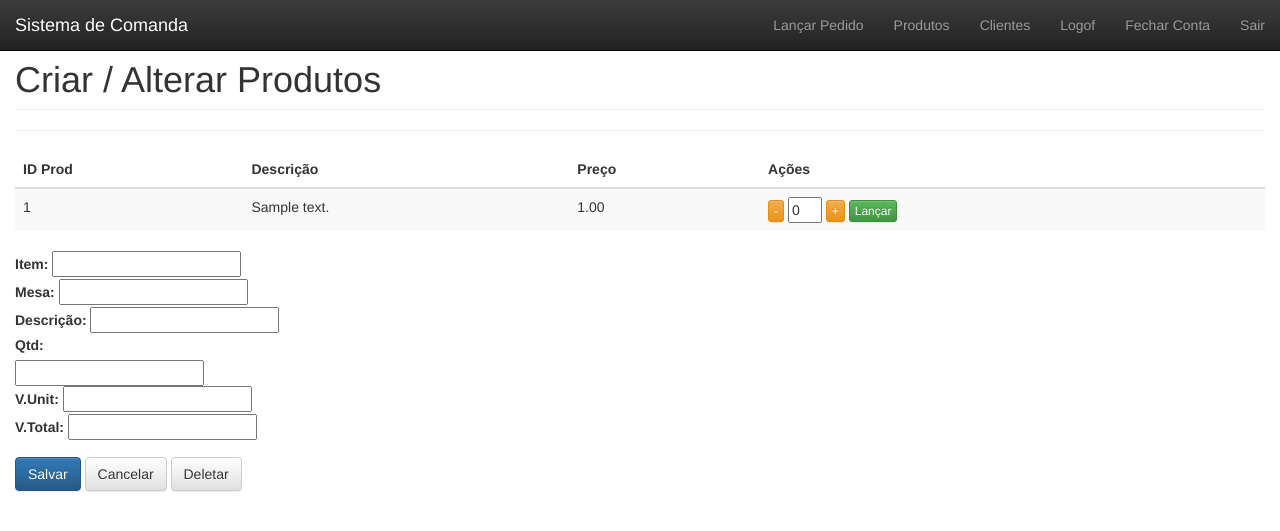
After one commit to projetogcsoftware/ProjetoN3, a Django app: page /vend/novo/ in a window 1280 px wide. The commit adds this page. Shown: the top 531 px of the page. Run offline with Django 3.2, Linux system fonts and the light colour scheme; tables that the repository leaves empty hold one stand-in row (values such as "Sample post"); some libraries are stand-ins or nearby versions.

Commit message:
concluindo pedido de venda

```diff
--- a/proj/usuarios/templates/usuario-form.html
+++ b/proj/usuarios/templates/usuario-form.html
@@ -56,7 +56,7 @@
                     <button type="submit" class="btn btn-primary">Salvar</button>
                     <a href="{% url 'lista_usuario' %}" class="btn btn-default">Cancelar</a>
                     {% if prod %}
-                        <a href="{% url 'deleta_usuario' prod.id %}" class="btn btn-default">Deletar</a>
+                        <a href="{% url 'deleta_usuario' prod.id" class="btn btn-default">Deletar</a>
                     {% endif %}
                 </div>
 
--- a/proj/usuarios/views.py
+++ b/proj/usuarios/views.py
@@ -4,7 +4,7 @@ from .forms import UsuarioForm
 
 def lista_usuario(request):
     usu =  Usuario.objects.all()
-    return render(request, 'pedido.html',{'usu': usu})
+    return render(request, 'usuario.html',{'usu': usu})
 
 
 
--- /dev/null
+++ b/proj/vendas/templates/pedido-form.html
@@ -0,0 +1,124 @@
+<!doctype html>
+<html lang="pt-br">
+<head>
+    <meta charset="UTF-8">
+    <meta name="viewport"
+          content="width=device-width, user-scalable=no, initial-scale=1.0, maximum-scale=1.0, minimum-scale=1.0">
+    <meta http-equiv="X-UA-Compatible" content="ie=edge">
+    <title>Informações - Prod</title>
+
+    <link href="//maxcdn.bootstrapcdn.com/bootstrap/3.2.0/css/bootstrap.min.css" rel="stylesheet">
+    <link href="//maxcdn.bootstrapcdn.com/bootstrap/3.2.0/css/bootstrap-theme.min.css" rel="stylesheet">
+
+</head>
+<body>
+
+
+    <script src="//maxcdn.bootstrapcdn.com/js/jquery.min.js"></script>
+    <script src="//maxcdn.bootstrapcdn.com/js/bootstrap.min.js"></script>
+
+    <nav class="navbar navbar-inverse navbar-fixed-top">
+        <div class="container-fluid">
+        <div class="navbar-header">
+            <button type="button" class="navbar-toggle collapsed" data-toggle="collapse" data-target="#navbar" aria-expanded="false" aria-controls="navbar">
+                <span class="sr-only">Toggle navigation</span>
+                <span class="icon-bar"></span>
+                <span class="icon-bar"></span>
+                <span class="icon-bar"></span>
+            </button>
+            <a class="navbar-brand" href="#">Sistema de Comanda</a>
+        </div>
+            <div id="navbar" class="navbar-collapse collapse">
+                <ul class="nav navbar-nav navbar-right">
+                    <li><a href="#">Lançar Pedido</a></li>
+                    <li><a href="{% url 'lista_produto' %}">Produtos</a></li>
+                    <li><a href="#">Clientes</a></li>
+                    <li><a href="#">Logof</a></li>
+                    <li><a href="#">Fechar Conta</a></li>
+                    <li><a href="#">Sair</a></li>
+                </ul>
+            </div>
+        </div>
+    </nav>
+    <br>
+    <div id="main" class="container-fluid">
+
+        <h1 class="page-header">Criar / Alterar Produtos</h1>
+
+        <form method="POST">
+
+            <hr />
+            <div id="actions" class="row">
+                <div class="col-md-12">
+
+                    <div id="list" class="row">
+
+                        <div class="table-responsive col-md-12">
+                            <table class="table table-striped" cellspacing="0" cellpadding="0">
+                                <thead>
+                                    <tr>
+                                        <th>ID Prod</th>
+                                        <th>Descrição</th>
+                                        <th>Preço</th>
+                                        <th class="actions">Ações</th>
+                                     </tr>
+                                </thead>
+                                <tbody>
+
+                                    {% for lista in prod %}
+
+                                        <tr>
+                                            <td> {{ lista.id }}</td>
+                                            <td> {{ lista.descricao }} </td>
+                                            <td> {{ lista.preco }} </td>
+                                            <td class="actions">
+                                                <input type="button" class="btn btn-warning btn-xs"  value=" - " onclick="menos( 'quantidade1' )">
+                                                <input type="text" name="quantidade" id="quantidade1" value="0" size="1" readonly="readonly" />
+                                                <input type= "button" class="btn btn-warning btn-xs"  value=" + " onclick="mais( 'quantidade1' )">
+
+                                                <a class="btn btn-success btn-xs" href="">Lançar</a>
+                                            </td>
+                                        </tr>
+                                    {% endfor %}
+                                </tbody>
+
+                            </table>
+
+                        </div>
+
+                    </div> <!-- /#list -->
+
+                    <div class="form-group">
+
+                        {% csrf_token %}
+                        <label >Item:</label>
+                            {{form.item}}
+                            <br>
+                        <label >Mesa:</label>
+                            {{ form.mesa }}
+                            <br>
+                        <label >Descrição:</label>
+                            {{ form.descricao }}
+                            <br>
+                        <label >Qtd:</label>
+                            <br>{{ form.qtd }}
+                            <br>
+                        <label >V.Unit:</label>
+                            {{ form.valor_unit }}
+                            <br>
+                        <label >V.Total:</label>
+                            {{ form.valor_total }}
+
+                    </div>
+                    <button type="submit" class="btn btn-primary">Salvar</button>
+                    <a href="{% url 'lista_venda' %}" class="btn btn-default">Cancelar</a>
+                    {% if prod %}
+                        <a href="" class="btn btn-default">Deletar</a>
+                    {% endif %}
+                    </div>
+
+            </div>
+        </form>
+    </div>
+</body>
+</html>
--- a/proj/vendas/urls.py
+++ b/proj/vendas/urls.py
@@ -1,9 +1,10 @@
 from django.urls import path
-from .views import lista_venda,cria_venda,altera_venda,deleta_venda
+from .views import lista_venda,cria_venda,altera_venda,deleta_venda,lista_venda_pedido
 
 urlpatterns = [
     path('listar/', lista_venda, name='lista_venda'),
-    path('novo', cria_venda, name='cria_venda'),
+    #path('listarr/', lista_venda_pedido, name='lista_venda_pedido'),
+    path('novo/', cria_venda, name='cria_venda'),
     path('alterar/<int:id>/', altera_venda, name='altera_venda'),
     path('apagar/<int:id>/', deleta_venda, name='deleta_venda'),
 
--- a/proj/vendas/views.py
+++ b/proj/vendas/views.py
@@ -1,21 +1,44 @@
 from django.shortcuts import render,redirect
+from produtos.models import Produto
+from .forms import VendaForm
 from .models import Venda
-from .forms import VendaForm
 
 def lista_venda(request):
-    ven =  Venda.objects.all()
-    return render(request, 'pedido.html',{'ven': ven})
+    prod =  Produto.objects.all()
+    return render(request, 'pedido-form.html',{'prod': prod})
 
 
+def lista_venda_pedido(id,mesa,desc,qtd,vl_t,vl_u,listaPedido, request):
+    prod =  Produto.objects.all()
+    listaPedido.append(id,
+                   mesa,
+                   desc,
+                   qtd,
+                   vl_t,
+                   vl_u)
+    return render(request, 'pedido-form.html',{'prod': prod,'listaPedido': listaPedido,'Venda': Venda})
+
+def lista_venda_pedidotemp(Venda,listaPedido, request):
+    prod =  Produto.objects.all()
+    listaPedido.append(Venda.item,
+                   Venda.mesa,
+                   Venda.descricao,
+                   Venda.qtd,
+                   Venda.valor_total,
+                   Venda.valor_unit)
+    return render(request, 'pedido-form.html',{'prod': prod,'listaPedido': listaPedido,'Venda': Venda})
+
+def add_produto(obj,request):
+    listaPedido = obj
 
 def cria_venda(request):
+    prod = Produto.objects.all()
     form = VendaForm(request.POST or None)
 
     if form.is_valid():
         form.save()
         return redirect('lista_Venda')
-    return render(request, 'Venda-form.html', {'form': form})
-
+    return render(request, 'pedido-form.html', {'form': form,'prod': prod})
 
 def altera_venda(request,id):
     ven = Venda.objects.get(id=id)
```
Also changed, not shown: proj/vendas/templates/pedido.html (+16 -15 lines).
